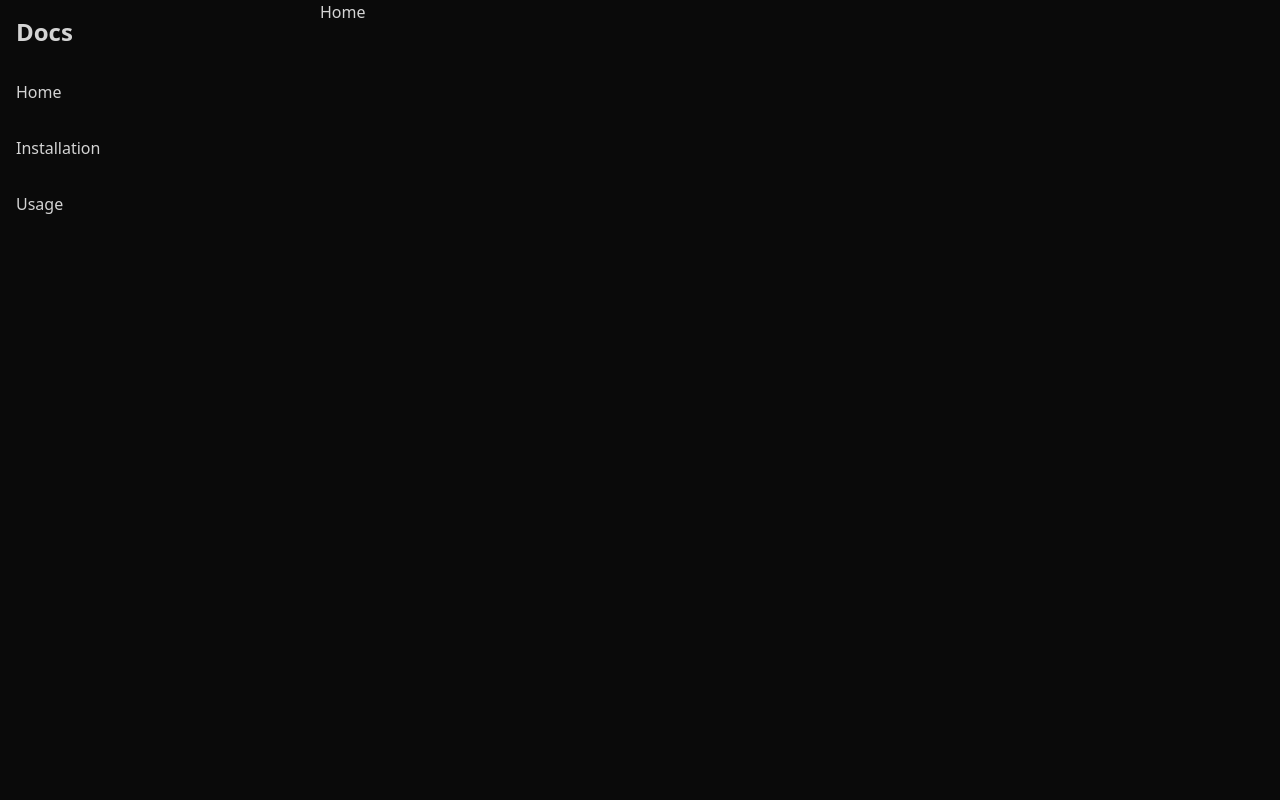
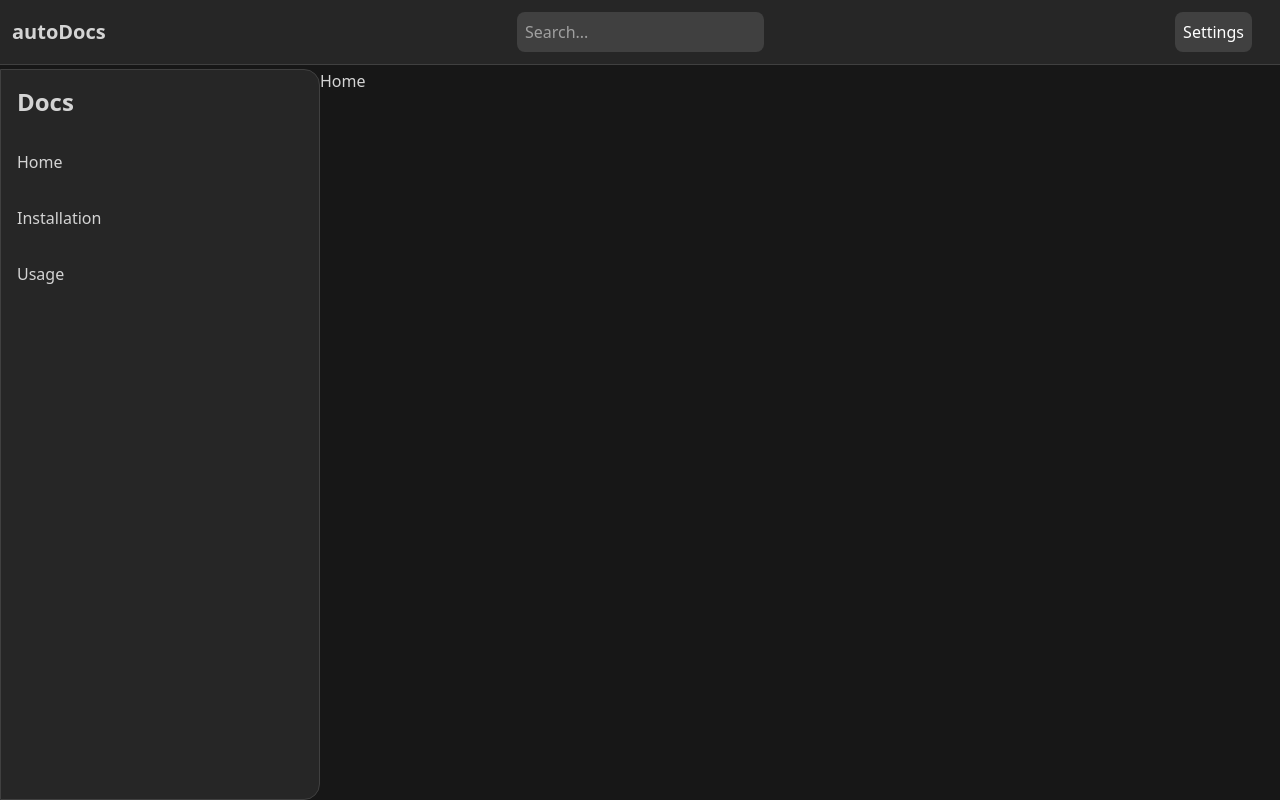
Before and after one commit to nk1044/autoDocs, a React (Vite) app in the folder website/: page / in a window 1280 px wide. Built offline with nearby package versions, Linux system fonts and the light colour scheme.

Commit message:
add Header component and update Layout to include it

```diff
--- /dev/null
+++ b/website/src/Components/Header.jsx
@@ -0,0 +1,25 @@
+import React from 'react'
+
+function Header() {
+  return (
+    <div className='flex flex-row justify-between items-center bg-neutral-800 p-3 border-b border-neutral-700'>
+        <div className='text-xl font-bold'>
+            <h1>autoDocs</h1>
+        </div>
+        <div className='flex flex-row items-center'>
+            <input
+            type="text"
+            className='bg-neutral-700 text-white p-2 rounded-lg'
+            placeholder='Search...'
+            />
+        </div>
+        <div className='flex flex-row items-center'>
+            <button
+            className='bg-neutral-700 text-white p-2 rounded-lg mr-4'
+            >Settings</button>
+        </div>
+    </div>
+  )
+}
+
+export default Header
--- a/website/src/Components/SideBar.jsx
+++ b/website/src/Components/SideBar.jsx
@@ -9,11 +9,11 @@ function SideBar() {
   const [active, setActive] = useState('')
 
   return (
-      <div className='flex flex-col h-screen'>
+      <div className='flex flex-col h-full bg-neutral-800 border rounded-r-2xl border-neutral-700'>
         <div className='p-4 text-2xl font-bold'>Docs</div>
         <div className='flex flex-col'>
           {docs.map((doc, index) => (
-            <Link to={`/docs/${doc}`} key={index} className={`p-4 hover:bg-gray-700 ${active === doc ? 'bg-gray-700' : ''}`} onClick={() => setActive(doc)}>
+            <Link to={`/docs/${doc}`} key={index} className={`p-4 hover:bg-neutral-700 ${active === doc ? 'bg-neutral-700' : ''}`} onClick={() => setActive(doc)}>
               {doc}
             </Link>
           ))}
--- a/website/src/Pages/Layout.jsx
+++ b/website/src/Pages/Layout.jsx
@@ -1,10 +1,13 @@
 import React from 'react'
 import { Outlet } from 'react-router-dom'
 import SideBar from '../Components/SideBar'
+import Header from '../Components/Header'
 
 function Layout() {
   return (
-    <div className='flex flex-row h-screen'>
+    <div className='flex flex-col gap-1 h-screen bg-neutral-900'>
+      <Header />
+      <div className='flex flex-row flex-grow h-full'>
       <div className='w-1/4 '>
         <SideBar />
       </div>
@@ -12,6 +15,7 @@ function Layout() {
         <Outlet />
       </div>
     </div>
+    </div>
   )
 }
 
```
